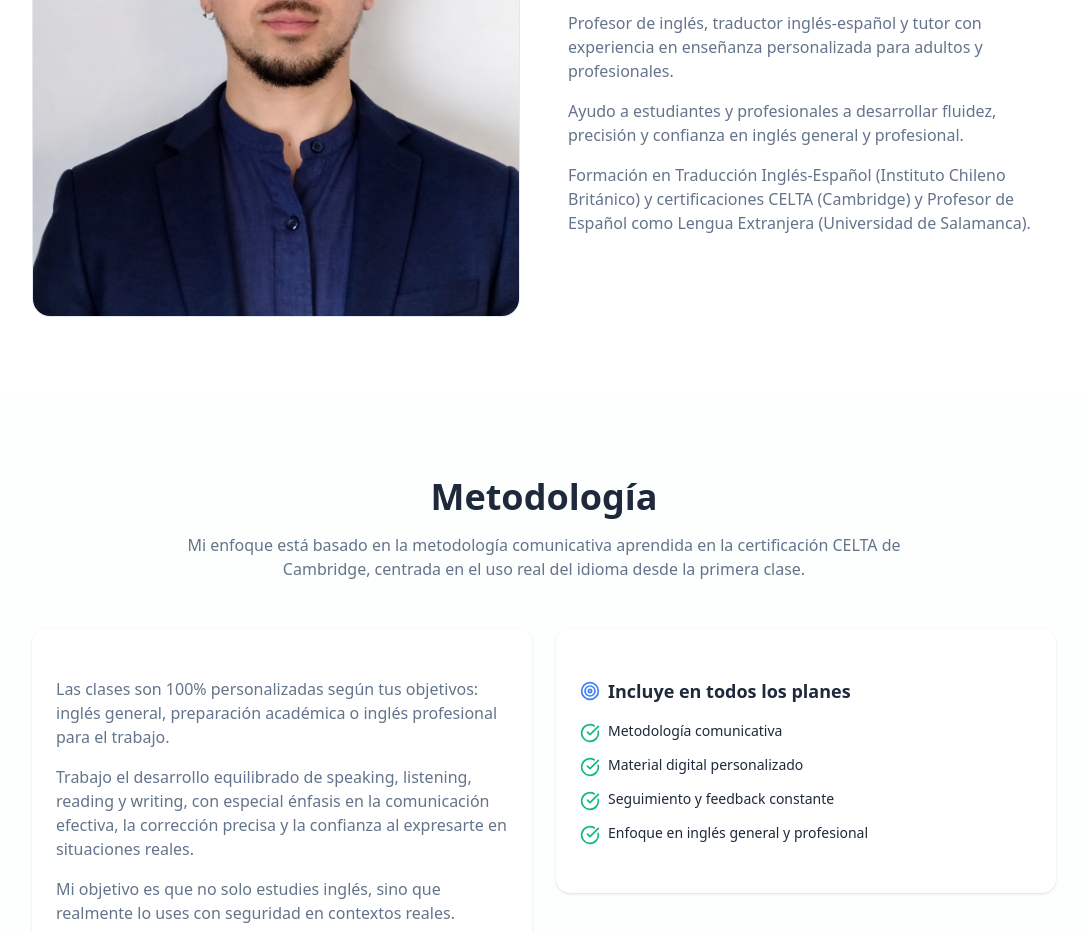
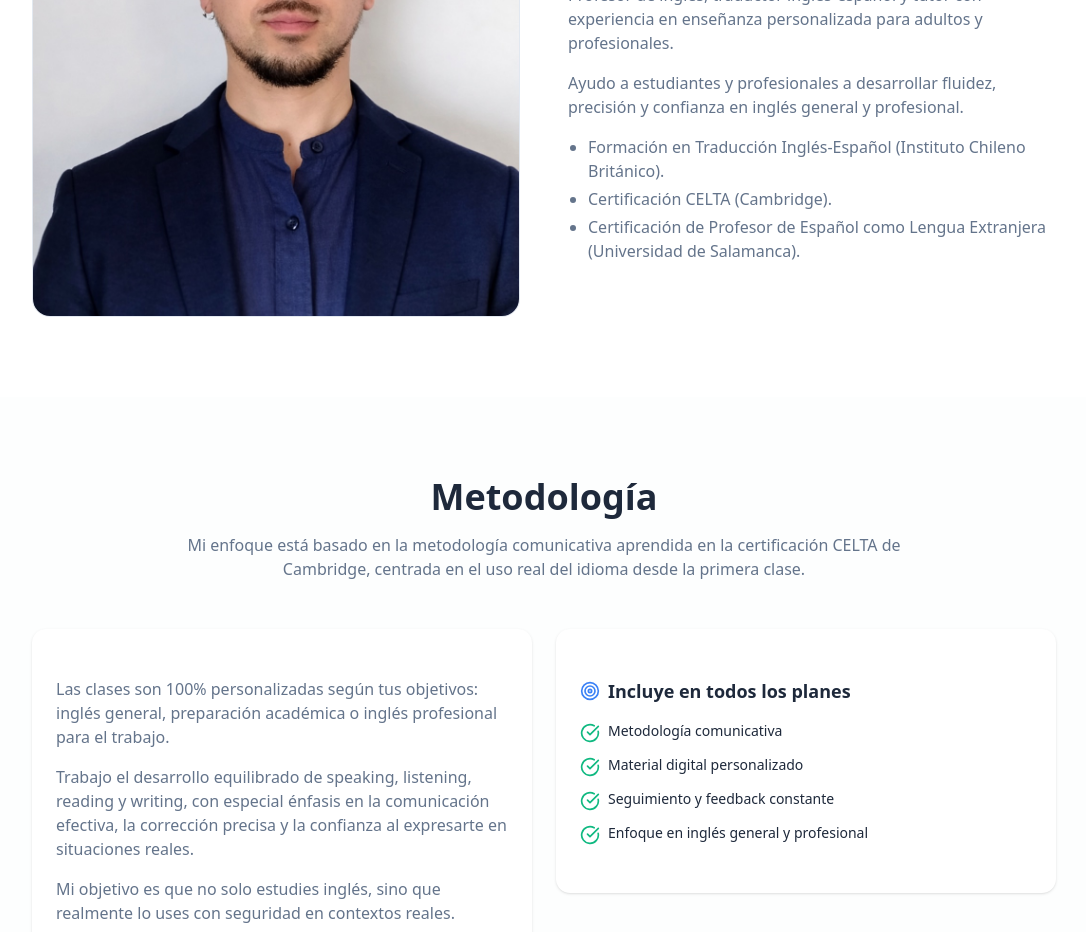
Before and after one commit to camilosuazo/ulises-fairlie-web, a Next.js app: page / in a window 1280 px wide. Shown: the part 840-1772 px from the top of the page, without its empty margins (96-1182 px from the left). Built offline with nearby package versions, Linux system fonts and the light colour scheme.

Commit message:
style: format teacher credentials as bullet points

```diff
--- a/src/app/page.tsx
+++ b/src/app/page.tsx
@@ -78,11 +78,11 @@ export default function Home() {
                   Ayudo a estudiantes y profesionales a desarrollar fluidez, precisión y
                   confianza en inglés general y profesional.
                 </p>
-                <p className="text-muted-foreground">
-                  Formación en Traducción Inglés-Español (Instituto Chileno Británico) y
-                  certificaciones CELTA (Cambridge) y Profesor de Español como Lengua
-                  Extranjera (Universidad de Salamanca).
-                </p>
+                <ul className="list-disc pl-5 space-y-1 text-muted-foreground">
+                  <li>Formación en Traducción Inglés-Español (Instituto Chileno Británico).</li>
+                  <li>Certificación CELTA (Cambridge).</li>
+                  <li>Certificación de Profesor de Español como Lengua Extranjera (Universidad de Salamanca).</li>
+                </ul>
               </div>
             </div>
           </div>
```
